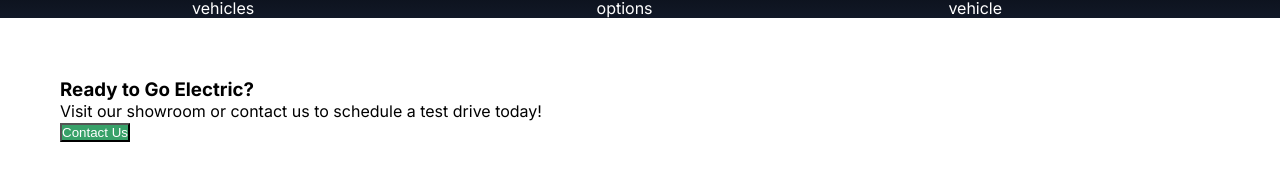
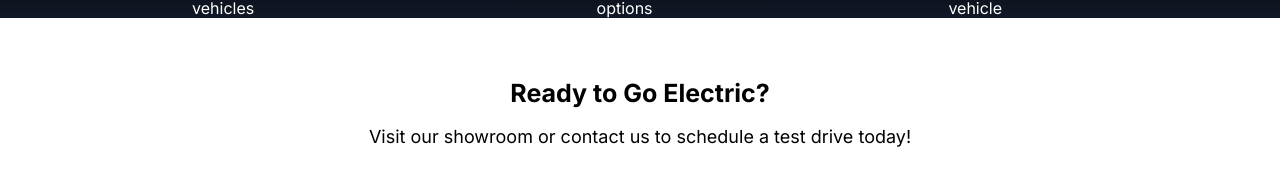
Before and after one commit to kimbencinas/Nyoomers, a React (Vite) app in the folder client/: page / in a window 1280 px wide. Shown: the part 768-937 px from the top of the page. Built offline with nearby package versions, Linux system fonts and the light colour scheme.

Commit message:
design adjustments to homepage

```diff
--- a/client/src/App.jsx
+++ b/client/src/App.jsx
@@ -63,8 +63,8 @@ function App() {
       </div>
     </div>
     <div className="contact">
-      <h3>Ready to Go Electric?</h3>
-      <p>Visit our showroom or contact us to schedule a test drive today!</p>
+      <h3 className="contact-title">Ready to Go Electric?</h3>
+      <p className="visit-us">Visit our showroom or contact us to schedule a test drive today!</p>
       <Link to="/contact">
         <button className="contact-button">Contact Us</button>
       </Link>
--- a/client/src/styles/App.css
+++ b/client/src/styles/App.css
@@ -49,12 +49,26 @@ html, body {
 .contact {
   background-color: white;
   padding: 60px;
+  text-align: center;
+}
+
+.contact-title {
+  font-size: 25px;
+}
+
+.visit-us {
+  padding-top: 18px;
+  font-size: 18px;
+  padding-bottom: 24px;
 }
 
 .contact-button {
   background-color: #38A169;
   color: white;
   outline: none;
+  padding: 8px;
+  width: 100px;
+  border-radius: 16px;
 }
 
 .info-section {
```
